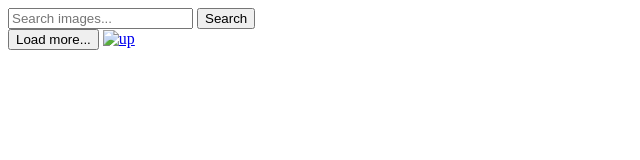
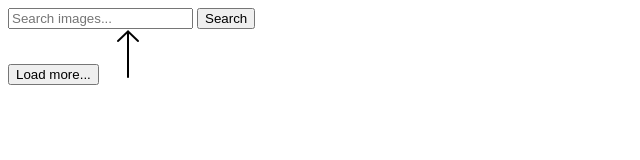
Before and after one commit to LexBondarchyk/goit-js-hw-11, a plain HTML site: page index.html in a window 1280 px wide. Shown: the whole page, without its empty margins (0-640 px from the left). Drawn offline with Linux system fonts and the light colour scheme.

Commit message:
Deploying to gh-pages from @ LexBondarchyk/goit-js-hw-11@a2b61cafea991c2cdf916ca0bfde11e8a6e2da4f 🚀

```diff
--- a/index.html
+++ b/index.html
@@ -1 +1 @@
-<!DOCTYPE html><html lang="ru"><head><meta charset="utf-8"><meta name="viewport" content="width=device-width, initial-scale=1.0"><title>Page title</title><link rel="stylesheet" href="/parcel-project-template/index.037c3bb9.css"><script type="module" src="/parcel-project-template/index.8964be1a.js"></script><script src="/parcel-project-template/index.c54ff05f.js" nomodule="" defer></script></head><body> <div id="up-page"></div> <form class="search-form" id="search-form"> <input class="search-input" type="text" name="searchQuery" autocomplete="off" placeholder="Search images..."> <button type="submit" class="submit-btn">Search</button> </form> <div class="gallery"></div> <button type="button" class="load-more">Load more...</button> <a href="#up-page"><img class="invisible up-arrow" src="/parcel-project-template/icons8-up-arrow-50.6be73837.png" alt="up"></a> <script type="module" src="/parcel-project-template/index.8964be1a.js"></script><script src="/parcel-project-template/index.c54ff05f.js" nomodule="" defer></script> </body></html>
+<!DOCTYPE html><html lang="ru"><head><meta charset="utf-8"><meta name="viewport" content="width=device-width, initial-scale=1.0"><title>Page title</title><link rel="stylesheet" href="/goit-js-hw-11/index.037c3bb9.css"><script type="module" src="/goit-js-hw-11/index.8964be1a.js"></script><script src="/goit-js-hw-11/index.c54ff05f.js" nomodule="" defer></script></head><body> <div id="up-page"></div> <form class="search-form" id="search-form"> <input class="search-input" type="text" name="searchQuery" autocomplete="off" placeholder="Search images..."> <button type="submit" class="submit-btn">Search</button> </form> <div class="gallery"></div> <button type="button" class="load-more">Load more...</button> <a href="#up-page"><img class="invisible up-arrow" src="/goit-js-hw-11/icons8-up-arrow-50.6be73837.png" alt="up"></a> <script type="module" src="/goit-js-hw-11/index.8964be1a.js"></script><script src="/goit-js-hw-11/index.c54ff05f.js" nomodule="" defer></script> </body></html>
```
